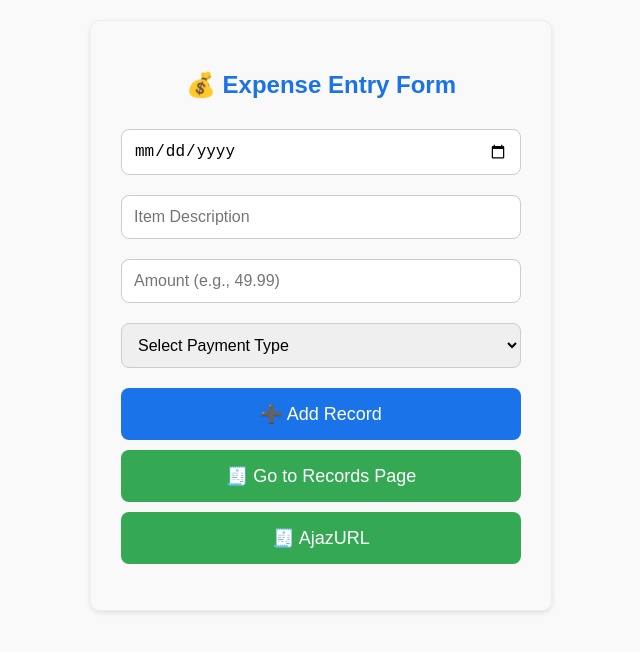
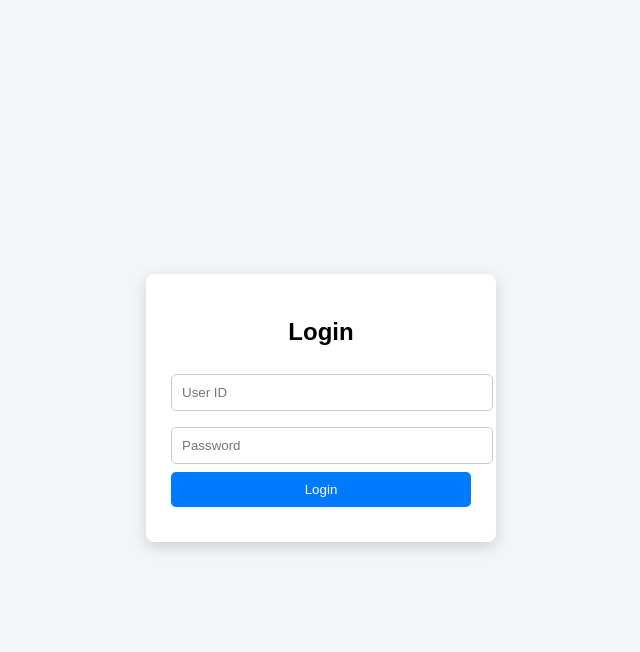
Before and after one commit to IrfanGulDCOM/Ajaz, a plain HTML site: page Index.html in a window 1280 px wide. Shown: the whole page, without its empty margins (319-959 px from the left). Drawn offline with Linux system fonts and the light colour scheme.

Commit message:
Update Index.html

```diff
--- a/Index.html
+++ b/Index.html
@@ -1,152 +1,88 @@
 <!DOCTYPE html>
-<html>
+<html lang="en">
 <head>
-    <title>Expense Record Form</title>
+<meta charset="UTF-8">
+<title>Login</title>
 <meta name="viewport" content="width=device-width, initial-scale=1.0">
+
 <style>
-        /* Base Styles - Optimized for Readability/Touch */
   body {
     font-family: Arial, sans-serif;
-            margin: 0; /* Remove default margin */
-            padding: 20px;
-            background: #f9f9f9;
+    background: #f2f5f9;
+    display: flex;
+    justify-content: center;
+    align-items: center;
+    height: 100vh;
   }
-
+  .login-box {
+    background: #ffffff;
+    padding: 25px;
+    width: 300px;
+    border-radius: 8px;
+    box-shadow: 0 5px 15px rgba(0,0,0,0.15);
+  }
   h2 {
-            color: #1a73e8;
     text-align: center;
     margin-bottom: 20px;
   }
-
-        /* Form Controls - Larger for easy tapping */
-        input, select {
-            padding: 12px; /* Increased padding */
-            margin: 10px 0; /* Vertical spacing */
-            width: 100%; /* Full width for better flow */
-            box-sizing: border-box; /* Include padding/border in width */
+  input {
+    width: 100%;
+    padding: 10px;
+    margin: 8px 0;
+    border-radius: 5px;
     border: 1px solid #ccc;
-            border-radius: 8px; /* Slightly more rounded corners */
-            font-size: 16px; /* Larger text for mobile readability */
   }
-
-        /* Buttons - Larger and full width for mobile */
-        button, .link-btn {
-            padding: 15px 16px; /* Increased padding for better touch area */
-            margin: 10px 0;
-            width: 100%; /* Full width */
-            background: #1a73e8;
-            color: #fff;
+  button {
+    width: 100%;
+    padding: 10px;
+    background: #007bff;
+    color: white;
     border: none;
+    border-radius: 5px;
     cursor: pointer;
-            border-radius: 8px;
-            font-size: 18px;
+  }
+  button:hover {
+    background: #0056b3;
+  }
+  .msg {
     text-align: center;
-            text-decoration: none;
-            display: block; /* Ensure link-btn acts like a block-level button */
-            box-sizing: border-box;
-        }
-
-        button:hover {
-            background: #0b57d0;
-        }
-
-        .link-btn {
-            background: #34a853;
-        }
-
-        .link-btn:hover {
-            background: #2a8a44;
-        }
-
-        #result {
-            text-align: center;
-            margin-top: 15px;
-            font-weight: bold;
-        }
-
-        /* Media Query for larger screens (e.g., tablets and desktops) */
-        @media (min-width: 600px) {
-            body {
-                max-width: 400px; /* Constrain width on desktop/tablet */
-                margin: 20px auto; /* Center the form */
-                padding: 30px;
-                border: 1px solid #eee;
-                border-radius: 10px;
-                box-shadow: 0 2px 5px rgba(0,0,0,0.1);
-            }
-
-            input, select, button, .link-btn {
-                width: 100%; /* Still use full width of the constrained container */
-            }
-
-            /* Put buttons side-by-side on larger screens if desired
-            button, .link-btn {
-                width: 48%;
-                display: inline-block;
-                margin-right: 2%;
-            }
-            */
+    margin-top: 10px;
+    color: red;
+    font-size: 14px;
   }
 </style>
 </head>
+
 <body>
-    <h2>💰 Expense Entry Form</h2>
 
-    <form id="expenseForm">
-        <input type="date" id="date" required><br>
-        <input type="text" id="item" placeholder="Item Description" required><br>
-        <input type="number" id="amount" placeholder="Amount (e.g., 49.99)" required><br>
-        <select id="type" required>
-            <option value="">Select Payment Type</option>
-            <option value="Cash">Cash</option>
-            <option value="mPay">mPay</option>
-            <option value="Credit">Credit</option>
-            <option value="UPI">UPI</option>
-            <option value="Other">Other</option>
-        </select><br>
+<div class="login-box">
+  <h2>Login</h2>
 
-        <button type="button" onclick="submitData()">➕ Add Record</button>
-     <a href="Pages/View" class="link-btn">🧾 Go to Records Page</a>
-         <a href="Pages/AjazURL.html" class="link-btn">🧾 AjazURL</a>
-    </form>
+  <input type="text" id="userid" placeholder="User ID">
+  <input type="password" id="password" placeholder="Password">
+  <button onclick="checkLogin()">Login</button>
 
-    <p id="result"></p>
+  <div class="msg" id="msg"></div>
+</div>
 
 <script>
-        // Your existing JavaScript remains the same, but for completeness:
-        const scriptURL = "https://script.google.com/macros/s/AKfycbwJkYZ2z8SXXsBV96LgtIcXy5I1lR2wJtaKRlz1hWfg9by9tFFA-uPeKg2YwvsuKG2t/exec";
+  /* ===== STORED CREDENTIALS (EDIT HERE) ===== */
+  const VALID_USER = "admin";
+  const VALID_PASS = "12345";
+  /* ========================================= */
 
-        async function submitData() {
-            const form = document.getElementById("expenseForm");
-            const data = {
-                action: "add",
-                sno: "", // leave blank - auto-generated in sheet
-                date: document.getElementById("date").value,
-                item: document.getElementById("item").value.trim(),
-                amount: document.getElementById("amount").value.trim(),
-                type: document.getElementById("type").value
-            };
+  function checkLogin() {
+    const uid = document.getElementById("userid").value;
+    const pwd = document.getElementById("password").value;
 
-            if (!data.date || !data.item || !data.amount || !data.type) {
-                document.getElementById("result").innerText = "⚠️ Please fill all fields.";
-                return;
-            }
-
-            try {
-                const formData = new FormData();
-                for (let key in data) formData.append(key, data[key]);
-
-                const res = await fetch(scriptURL, { method: "POST", body: formData });
-                const text = await res.text();
-                document.getElementById("result").innerText = text;
-
-                form.reset();
-            } catch (error) {
-                document.getElementById("result").innerText = "❌ Error: Unable to connect to server.";
-                console.error(error);
+    if (uid === VALID_USER && pwd === VALID_PASS) {
+      window.location.href = "https://irfanguldcom.github.io/Ajaz/Pages/Add.html";
+    } else {
+      document.getElementById("msg").innerText =
+        "❌ Invalid User ID or Password";
     }
   }
 </script>
+
 </body>
-
 </html>
```
Lines whose indentation alone changed are shown as unchanged.
